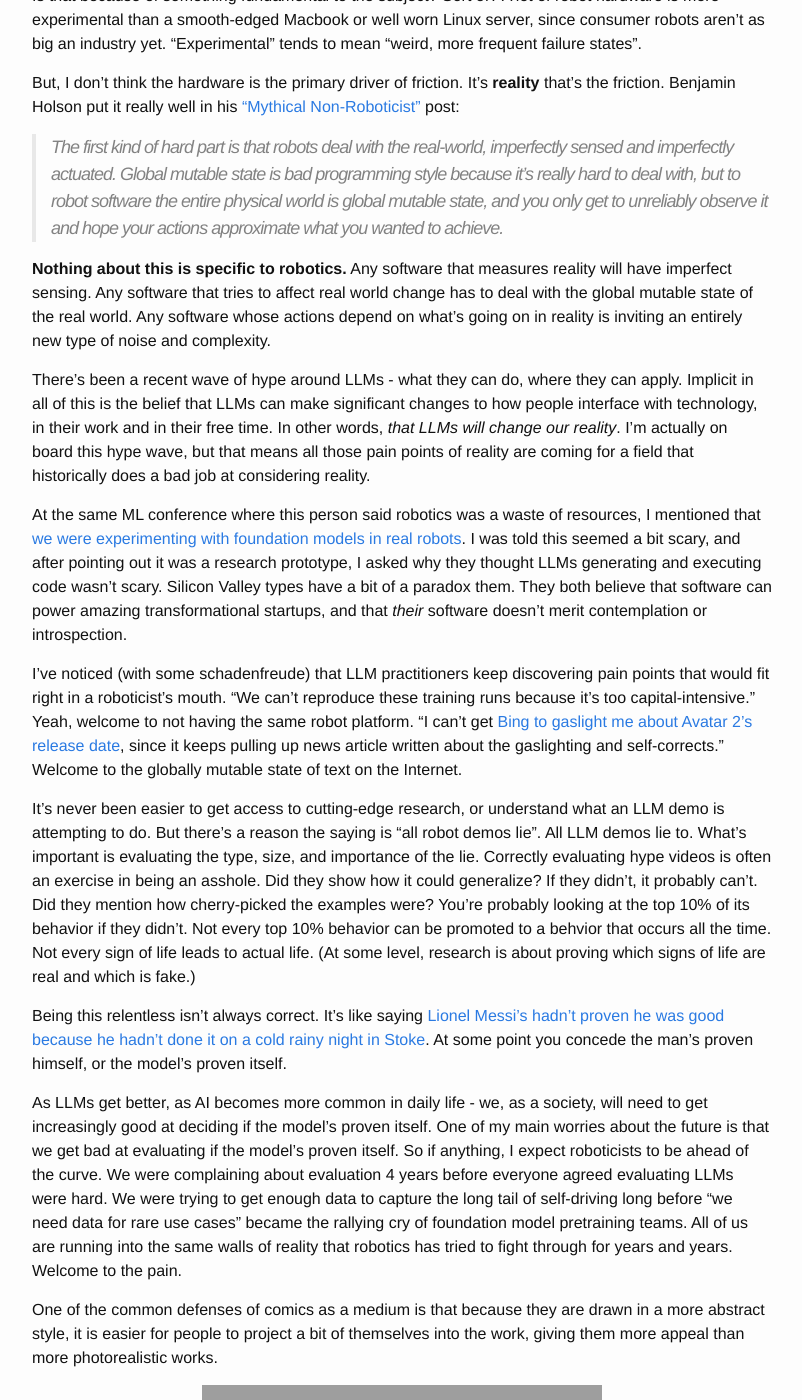
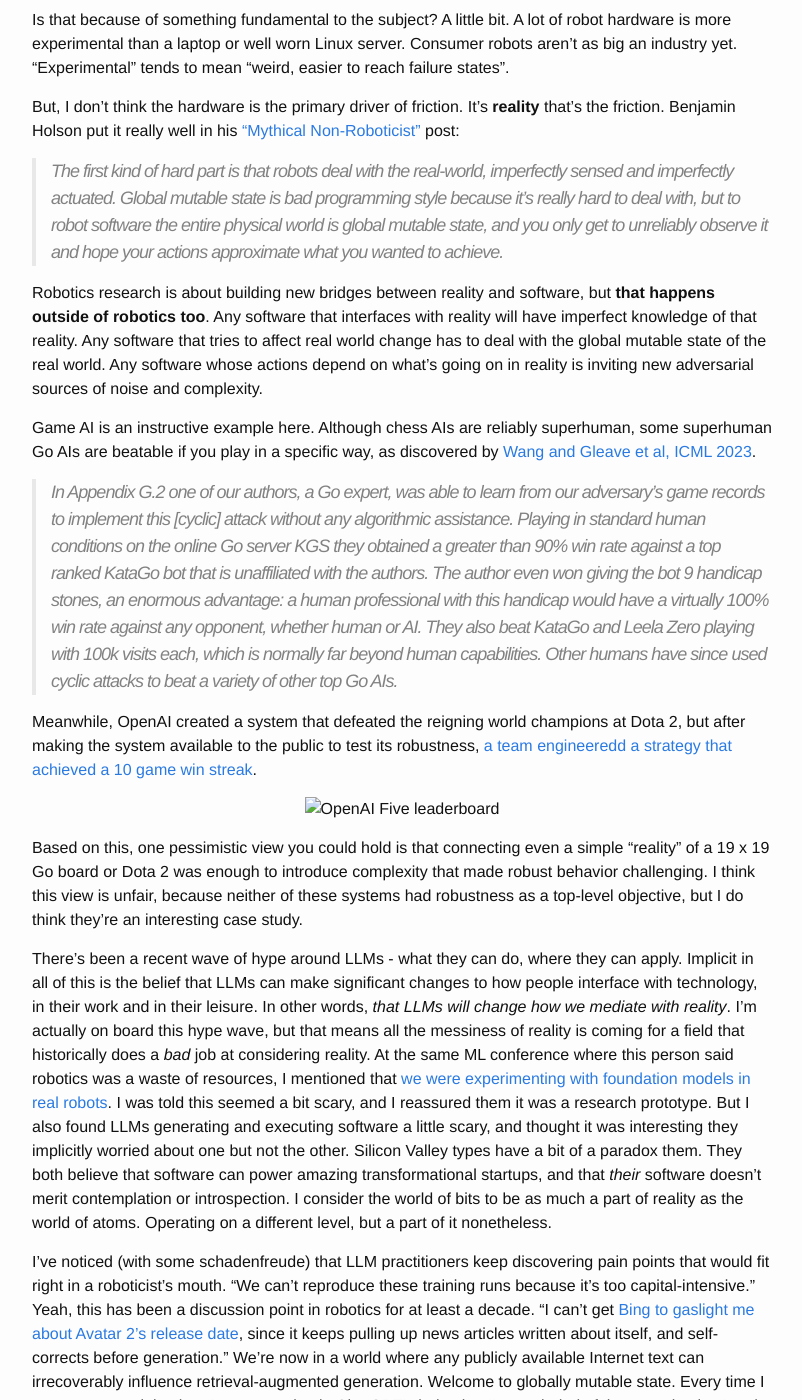
Before and after one commit to alexirpan/alexirpan.github.io, a Jekyll site: the page built from _posts/2024-06-18-tragedies-of-robot-learning.markdown, in a window 1280 px wide and 1400 px high, scrolled down 1205 px. Shown: the whole window, without its empty margins (238-1040 px from the left). Built offline with Jekyll 4.4.1, drawn with Linux system fonts in a browser that asks for light colours; nearby versions of some CDN libraries; some of the changed text lies outside the part shown; grey boxes are pictures that could not be loaded.

Commit message:
Cutting a bunch of bad paragraphs

```diff
--- a/_posts/2024-06-18-tragedies-of-robot-learning.markdown
+++ b/_posts/2024-06-18-tragedies-of-robot-learning.markdown
@@ -1,129 +1,120 @@
 ---
 layout: post
-title:  "The Tragedies of Robot Learning are Coming for You"
+title:  "The Tragedies of Robotics Are Coming for You"
 date:   2024-06-18 22:11:00 -0700
 ---
 
-Once upon a time, in the ancient year of 2023, I was at an ML conference. The night was young, the drinks were flowing, and the topic turned to one question: "if you could take any machine learning subfield, and give all their
+Once upon a time, in the ancient year of 2023, I was at an ML conference. The night was young, the drinks were flowing, and the topic turned to a question: "if you could take any machine learning subfield, and give all their
 resources to a different one, what are you killing and what are you saving?"
 
-One person there declared they'd kill robotics. I don't remember what they saved, but when I pushed them on it, they said nothing happens in robotics, relative to everything else.
+I don't remember what they saved, but one person said they'd kill robotics. When I pushed
+them on it, they said robotics progress is too slow and nothing happens relative to everything else.
 
-I have two counterclaims:
+I think that claim was correct: that robotics progress was slower than software-only machine learning
+subfields. But I would also add two things:
 
-* The reason it looks like nothing happens in robot learning is because you can't do anything without directly tackling the hard problems.
-* The hard problems of robotics are not unique to robotics, and they're coming for you.
+* The reason robot learning progress is slower is because it's very hard to do anything without tackling the hard problems.
+* The hard problems of robotics are not unique to robotics. Other subfields have enjoyed a privileged position that they're going to lose.
 
 One of the very common refrains in robotics is "reality is messy".
-My version is a bit longer: **reality is complicated, relative to code, and in robotics you're often pushing
-a messy reality into an abstraction nice enough for code to act on it**.
-As a field, computer science has spent decades creating abstraction
-layers to let code drive electricity to your hard drive, processor,
-and monitor in the way the code says. These abstraction layers are reliable enough
-that you usually don't even think about them.
+I would extend it to **reality is complicated, relative to code, and in robotics you're
+often pushing a messy reality into an abstraction nice enough for code to act on it**.
+As a field, computer science has spent decades creating nice abstraction
+layers between hardware and software. Code describes how to drive electricity to my
+hard drive, processor, and monitor, reliably enough that I don't have to even think
+about them.
 
 ![xkcd comic](/public/tragedies-of-robot-learning/abstraction.png)
 {: .centered }
 
-There's a lot of benefit to doing this!
-Code and digital data is incredibly replicable. I have copies of the file
+There's a lot of benefit to doing this! Once you've done the hard work, and moved your
+progress towards acting in abstract logical space, everything's easier.
+Code and data is incredibly replicable. I have copies of the file
 representing the draft of this blog post synced across 3 devices, and don't even
-think about it. I do not have the expertise to debug hardware errors, and usually just hope
-a restart fixes them.
+think about it.
 
 However, to quote Joel Spolsky,
 [all abstractions are leaky to some degree](https://www.joelonsoftware.com/2002/11/11/the-law-of-leaky-abstractions), and I've found those leaks tend to be bigger in robotics. There are many
 ways for things to go wrong that have nothing to do with the correctness of your code.
 
-Is that because of something fundamental to the subject? Sort of? A lot of robot
-hardware is more experimental than a smooth-edged Macbook or well worn
-Linux server, since consumer robots aren't as big an industry yet. "Experimental" tends to mean "weird, more frequent failure states".
+Is that because of something fundamental to the subject? A little bit. A lot of robot
+hardware is more experimental than a laptop or well worn
+Linux server. Consumer robots aren't as big an industry yet. "Experimental" tends to mean "weird, easier to reach failure states".
 
 But, I don't think the hardware is the primary driver of friction. It's **reality** that's
 the friction. Benjamin Holson put it really well in his ["Mythical Non-Roboticist"](https://generalrobots.substack.com/p/the-mythical-non-roboticist) post:
 
 > The first kind of hard part is that robots deal with the real-world, imperfectly sensed and imperfectly actuated. Global mutable state is bad programming style because it's really hard to deal with, but to robot software the entire physical world is global mutable state, and you only get to unreliably observe it and hope your actions approximate what you wanted to achieve.
 
-**Nothing about this is specific to robotics.** Any software that measures reality will have imperfect sensing. Any software that tries to affect real world change has to deal with the global mutable state of the real world. Any software whose actions depend on what's going on in reality is inviting
-an entirely new type of noise and complexity.
+Robotics research is about building new bridges between reality and software, but **that happens outside of robotics too**. Any software that interfaces with reality will have imperfect knowledge of that reality. Any software that tries to affect real world change has to deal with the global mutable state of the real world.
+Any software whose actions depend on what's going on in reality is inviting new adversarial
+sources of noise and complexity.
 
-There's been a recent wave of hype around LLMs - what they can do, where they can apply. Implicit in all of this is the belief that LLMs can make significant changes to how people interface with technology, in their work and in their free time. In other words, *that LLMs will change our reality*.
-I'm actually on board this hype wave, but that means all those pain points of reality are coming
-for a field that historically does a bad job at considering reality.
+Game AI is an instructive example here. Although chess AIs are reliably superhuman,
+some superhuman Go AIs are beatable if you play in a specific way, as discovered by
+[Wang and Gleave et al, ICML 2023](https://arxiv.org/abs/2211.00241).
 
+> In Appendix G.2 one of our authors, a Go expert, was able
+> to learn from our adversary’s game records to implement
+> this [cyclic] attack without any algorithmic assistance. Playing in
+> standard human conditions on the online Go server KGS
+> they obtained a greater than 90% win rate against a top
+> ranked KataGo bot that is unaffiliated with the authors. The
+> author even won giving the bot 9 handicap stones, an enormous advantage: a human professional with this handicap
+> would have a virtually 100% win rate against any opponent,
+> whether human or AI. They also beat KataGo and Leela
+> Zero playing with 100k visits each, which is normally far
+> beyond human capabilities. Other humans have since used
+> cyclic attacks to beat a variety of other top Go AIs.
+
+Meanwhile, OpenAI created a system that defeated the reigning world champions at
+Dota 2, but after making the system available to the public to test its robustness, [a team engineeredd a strategy that achieved a 10 game win streak](https://web.archive.org/web/20200306003104/https://arena.openai.com/#/results).
+
+![OpenAI Five leaderboard](/public/tragedies-of-robot-learning/dota.png)
+{: .centered }
+
+Based on this, one pessimistic view you could hold is that connecting even a simple "reality" of a 19 x 19 Go board or Dota 2 was enough to introduce complexity that made robust behavior challenging.
+I think this view is unfair, because neither of these systems had robustness as a top-level
+objective, but I do think they're an interesting case study.
+
+There's been a recent wave of hype around LLMs - what they can do, where they can apply. Implicit in all of this is the belief that LLMs can make significant changes to how people interface with technology, in their work and in their leisure. In other words, *that LLMs will change how we mediate with reality*.
+I'm actually on board this hype wave, but that means all the messiness of reality is coming
+for a field that historically does a *bad* job at considering reality.
 At the same ML conference where this person said robotics was a waste of resources, I mentioned
-that [we were experimenting with foundation models in real robots](https://robotics-transformer2.github.io/). I was told this seemed a bit scary, and after pointing out it was a research prototype,
-I asked why they thought LLMs generating and executing code wasn't scary. Silicon Valley types
-have a bit of a paradox them. They both believe that software can power amazing transformational startups, and that *their* software doesn't merit contemplation or introspection.
+that [we were experimenting with foundation models in real robots](https://robotics-transformer2.github.io/). I was told this seemed a bit scary, and I reassured them it was a research prototype.
+But I also found LLMs generating and executing software a little scary, and thought it was
+interesting they implicitly worried about one but not the other.
+Silicon Valley types
+have a bit of a paradox them. They both believe that software can power amazing transformational startups, and that *their* software doesn't merit contemplation or introspection. I consider the world
+of bits to be as much a part of reality as the world of atoms. Operating on a different level, but
+a part of it nonetheless.
 
 I've
-noticed (with some schadenfreude) that LLM practitioners keep discovering pain points that would fit right in a roboticist's mouth. "We can't reproduce these training runs because it's too capital-intensive." Yeah, welcome to not having the same robot platform. "I can't get [Bing to gaslight me about Avatar 2's release date](https://x.com/MovingToTheSun/status/1625156575202537474), since it keeps pulling up news article written about the gaslighting and self-corrects." Welcome to the globally mutable state of text on the Internet.
+noticed (with some schadenfreude) that LLM practitioners keep discovering pain points that would fit right in a roboticist's mouth.
+"We can't reproduce these training runs because it's too capital-intensive." Yeah, this has been
+a discussion point in robotics for at least a decade. "I can't get [Bing to gaslight me about Avatar 2's release date](https://x.com/MovingToTheSun/status/1625156575202537474), since it keeps pulling up news articles written about itself, and self-corrects before generation." We're now in a world
+where any publicly available Internet text can irrecoverably influence retrieval-augmented
+generation. Welcome to globally mutable state. Every time I see someone claim there's a regression
+in ChatGPT's behavior, I'm reminded of the conspiracies I and others have come up with to explain
+sudden, inexplicable drops in robot performance, and whether the problem is the model, the environment, or us extrapolating too much from anecdata.
 
-It's never been easier to get access to cutting-edge research, or understand what an LLM demo is attempting to do. But there's a reason the saying is "all robot demos lie". All LLM demos lie to. What's important is evaluating the type, size, and importance of the lie.
-Correctly evaluating hype videos is often an exercise in being an asshole. Did they show how it could generalize? If they didn't, it probably can't. Did they mention how cherry-picked the examples were? You're probably looking at the top 10% of its behavior if they didn't.
-Not every top 10% behavior can be promoted to a behvior that occurs all the time. Not every sign
-of life leads to actual life. (At some level, research is about proving which signs of life
-are real and which is fake.)
+There's a saying that "all robot demos lie", and people are discovering all LLM demos lie too.
+I think this is fundamentally impossible to avoid, because of the limitations of human attention.
+What's important is evaluating the type, size, and importance of the lie.
+Correctly evaluating hype videos is often an exercise in being an asshole. Did they show how it could generalize?
+Did they mention how cherry-picked the examples were?
+Not every sign of life leads to actual life. (On some level, research is about proving which
+signs of life are real, and which are fake.)
 
-Being this relentless isn't always correct. It's like saying [Lionel Messi's hadn't proven he was good because he hadn't done it on a cold rainy night in Stoke](https://onefootball.com/en/news/origins-of-can-they-do-it-on-a-cold-rainy-night-in-stoke-38867246). At some point you concede the man's proven himself, or the model's proven itself.
+Being this relentless isn't always correct. Fans love to laugh at the comments that [Lionel Messi hadn't proven himself because he hadn't achieved things "on a cold rainy night in Stoke"](https://onefootball.com/en/news/origins-of-can-they-do-it-on-a-cold-rainy-night-in-stoke-38867246). Those comments
+aged poorly. At some point you concede the model's proven itself.
 
 As LLMs get better, as AI becomes more common in daily life - we, as a society, will need to get
 increasingly good at deciding if the model's proven itself. One of my main worries about the future is
 that we get bad at evaluating if the model's proven itself. So if anything, I expect roboticists
-to be ahead of the curve. We were complaining about evaluation 4 years before everyone agreed evaluating LLMs were hard. We were trying to get enough data to capture the long tail of self-driving long
-before "we need data for rare use cases" became the rallying cry of foundation model pretraining teams. All of us are running into the same walls of reality that robotics has tried to fight through for years and years. Welcome to the pain.
-
-
-One of the common
-defenses of comics as a medium is that because they are drawn in a more abstract style,
-it is easier for people to project a bit of themselves into the work, giving them more
-appeal than more photorealistic works.
-
-![A side-by-side comparison of a cartoon version of the author, and a photorealistic author](/public/tragedies-of-robot-learning/36last2.png)
-{: .centered }
-
-From *Understanding Comics*, by Scott McCloud
-{: .centered }
-
-A similar principle holds true in applying ML / AI methods. The fewer assumptions they make,
-the more generally they can apply, but the harder your problems are.
-In practice, ML tends to make many *implicit* assumptions.
-Sometimes you can ignore latency, because you're acting in a turn based environment. Sometimes you
-can assume nothing outside your camera's field of view exist, because object permanence isn't a requirement.
-
-
-Sometimes your dataset is biased towards a certain demographic. When evaluating a paper, the common
-question you should ask yourself is what assumptions the paper is making, and when evaluating
-a demo, you should ask yourself what assumptions the demo is hiding. There's a reason the saying
-is "all robot demos lie".
-
-
-
-backing across 3 different
-devices
-
-
-The Default Does Not Reproduce
------------------------------------
-
-A lot of digital ink has been spilled about the replication crisis, and machine learning is no different. Yet, relative to other fields, machine learning
-has had it pretty good.
-In many subfields, the standard evals are just a dataset of input-output pairs, easily copyable from computer to computer, sometimes with open-source code that runs the analysis for you.
-
-Meanwhile half the papers I've helped write cannot be evaluated anymore, since we either don't have the same lab space or it got repurposed for a new project.
-One of them was run in a building that was demolished - good luck running that again.
-
-There is always a question of whether benchmarks measure real research progress. There's idiosynchraticizes in every dataset. ImageNet is 10% dogs. The "photographer's bias" makes the object of interest usually centered in the frame (because real images come from people taking photos, and people tend not to upload photos with motion blur). (FIND SOURCE) Some of the common translation benchmarks are 10 years old and won't cover modern slang.
-
-The part that's different about robotics is that your robot is embodied in the real world.
-You're using abstract math to move a real, concrete thing, and that invites
-all sorts of uncontrollable noise into your system. The computer science field and industry has spent many decades trying to hide the messiness of reality behind a less messy coding interface, and in many ways it's **succeeded*. But once that barrier breaks, you're in trouble.
-
-(elaborate more here, it needs more context)
-When LLMs and retrieval augmented generation was rising, especially with the articles about Microsoft Sydney, one of the notes I saw from researchers was that they
-could no longer reproduce the Avatar gaslighting behavior that was reported.
-Sydney was pulling news articles about itself during the retreival, which changed the generation. And well, that's just the reality you need to deal with. There were complaints that OpenAI changed the model they deployed, making several research papers based on davinci obsolete. Be thankful that there is still a company to complain to - a number of research labs have robots whose manufacturers went bankrupt years ago.
-
-(What is the goal of this post? Is it to rant? I think it's to rant that progress in some domains is hard, but it's not getting at the core claim that making agents work is hard due to the explosion in the interaction surface.)
-
-(Okay, maybe i should restructure this whole thing as, what makes robot learning hard, and what parts of that problem exist elsewhere, that may be better.)
+to be ahead of the curve. We were complaining about evaluation years before claims of LLMs gaming
+common benchmarks.
+We were trying to get enough data to capture the long tail of self-driving long
+before "we need better data coverage" became the rallying cry of foundation model pretraining teams. All of us are running into the same walls of reality that robotics has dealt with
+for years and years. These challenges can be overcome, but it'll be hard.
+Welcome to the real world. Welcome to the pain.
```
Also changed, not shown: dota.png (added).
